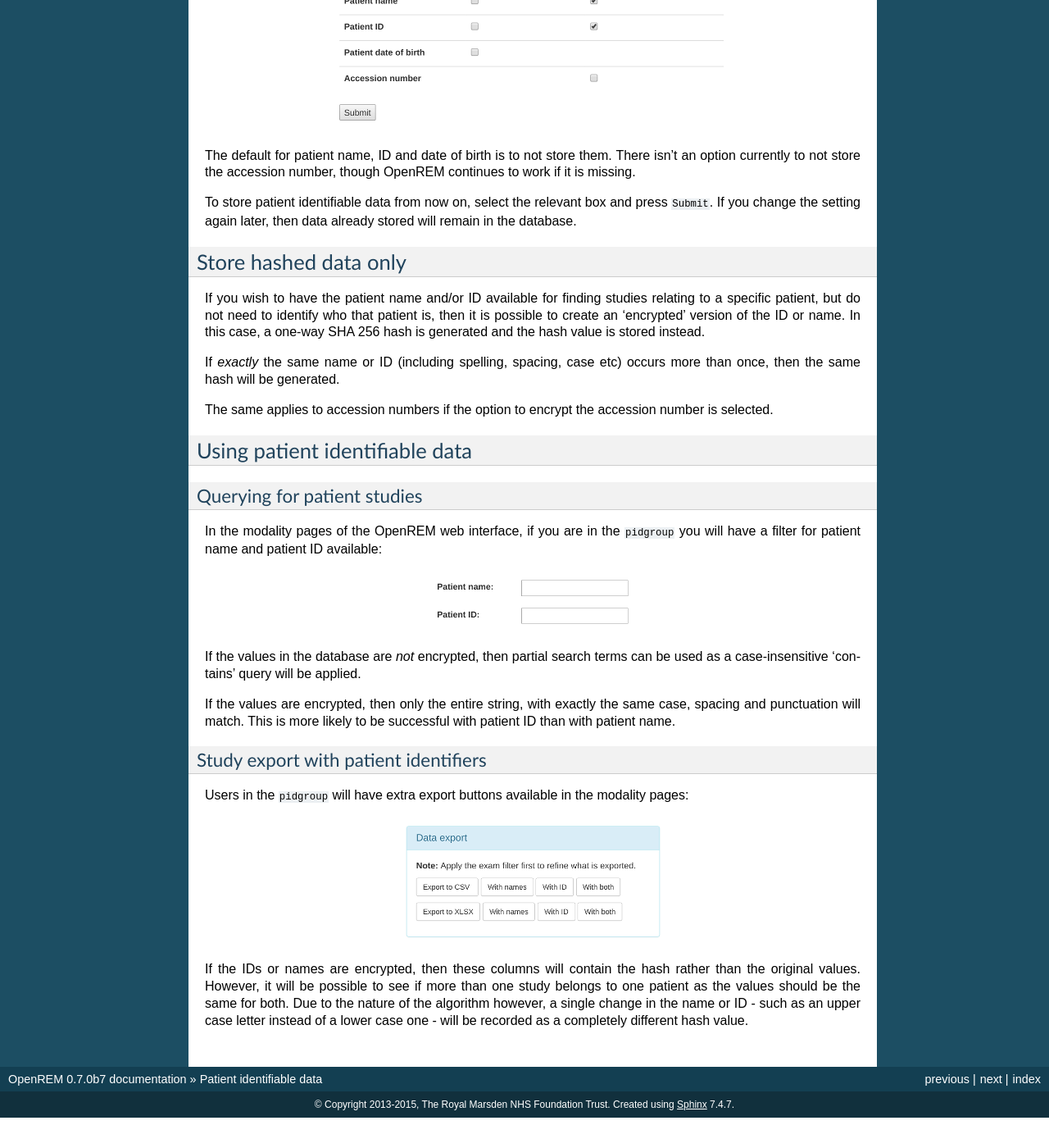
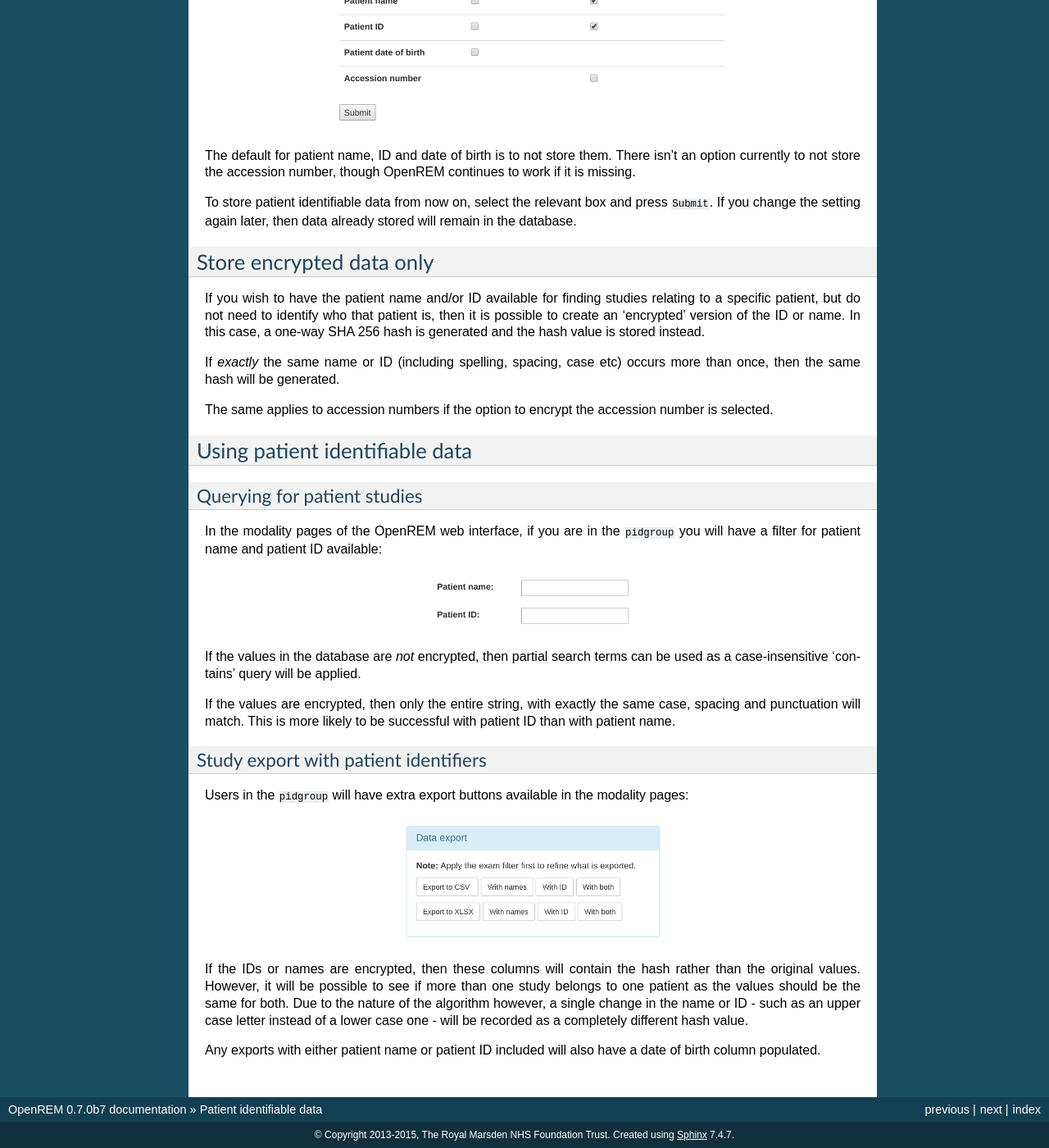
Before and after one commit to ckswilliams/modOpenREM, a Sphinx documentation site: the page built from docs/patientid.rst, in a window 1280 px wide and 1400 px high, scrolled down 919 px. Shown: the whole window at 82% size. Built offline with Sphinx 7.4.7, drawn with Linux system fonts in a browser that asks for light colours; before the commit the page ends 2282 px from its top, so only the background shows below that; some of the changed text lies outside the part shown.

Commit message:
Added ref #304 to changes. Added note about date of birth to the pid docs.

```diff
--- a/CHANGES.rst
+++ b/CHANGES.rst
@@ -5,6 +5,7 @@ OpenREM version history
 0.7.0b7 (2015-10-19)
 --------------------
 
+* `#304`_  Date of birth is now included in all exports that have either patient name or ID included
 * `#302`_  Improved handling of Philips Dose Info objects when series information sequence has UN value representation
 * `#301`_  Charts: fixed bug that could stop average kVp and mAs radiographic plots from working
 * `#300`_  Calling AE Title for Query Retrieve SCU is now configured not hardcoded
--- a/docs/changes.rst
+++ b/docs/changes.rst
@@ -5,6 +5,7 @@ OpenREM version history
 0.7.0b7 (2015-10-19)
 --------------------
 
+* `#304`_  Date of birth is now included in all exports that have either patient name or ID included
 * `#302`_  Improved handling of Philips Dose Info objects when series information sequence has UN value representation
 * `#301`_  Charts: fixed bug that could stop average kVp and mAs radiographic plots from working
 * `#300`_  Calling AE Title for Query Retrieve SCU is now configured not hardcoded
--- a/docs/patientid.rst
+++ b/docs/patientid.rst
@@ -38,9 +38,9 @@ the accession number, though OpenREM continues to work if it is missing.
 To store patient identifiable data from now on, select the relevant box and press ``Submit``. If you change the
 setting again later, then data already stored will remain in the database.
 
-**********************
-Store hashed data only
-**********************
+*************************
+Store encrypted data only
+*************************
 
 If you wish to have the patient name and/or ID available for finding studies relating to a specific patient, but do
 not need to identify who that patient is, then it is possible to create an 'encrypted' version of the ID or name. In this
@@ -84,3 +84,5 @@ If the IDs or names are encrypted, then these columns will contain the hash rath
 will be possible to see if more than one study belongs to one patient as the values should be the same for both. Due to
 the nature of the algorithm however, a single change in the name or ID - such as an upper case letter instead of a lower
 case one - will be recorded as a completely different hash value.
+
+Any exports with either patient name or patient ID included will also have a date of birth column populated.
```
